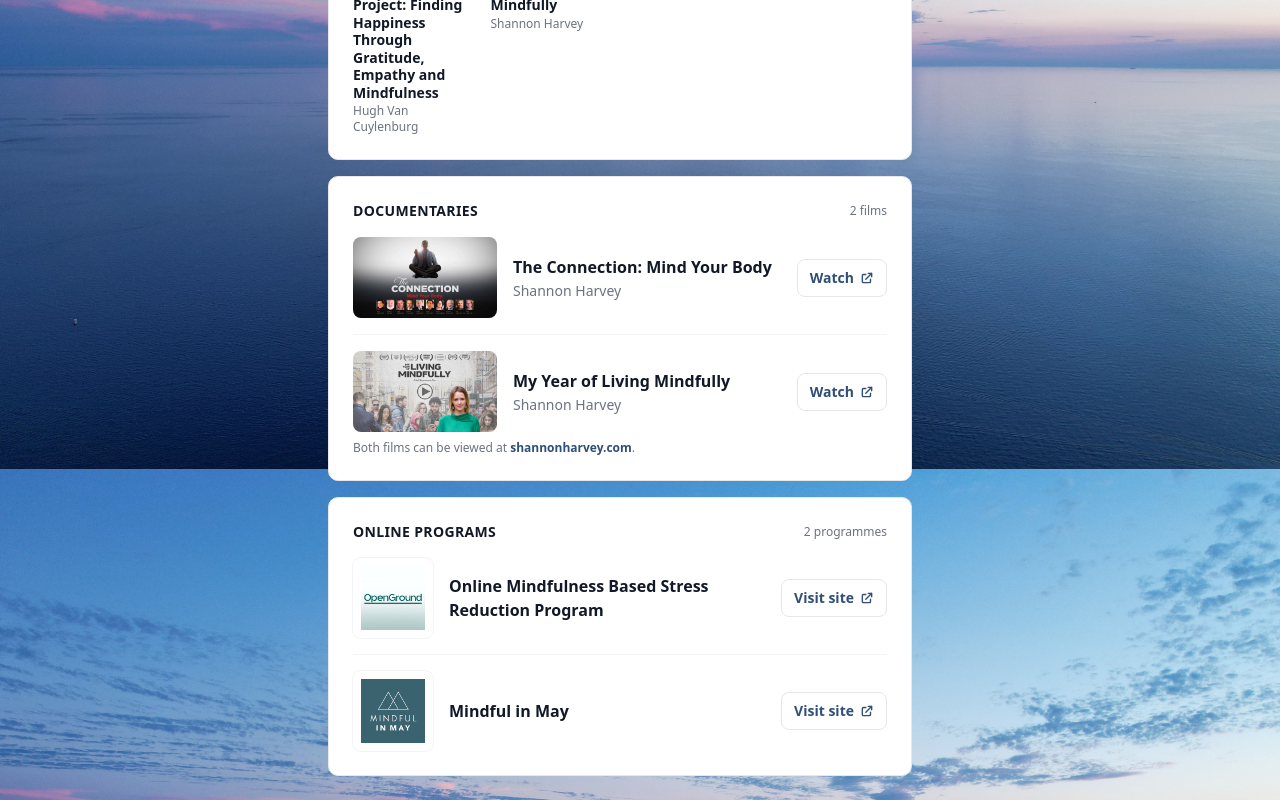
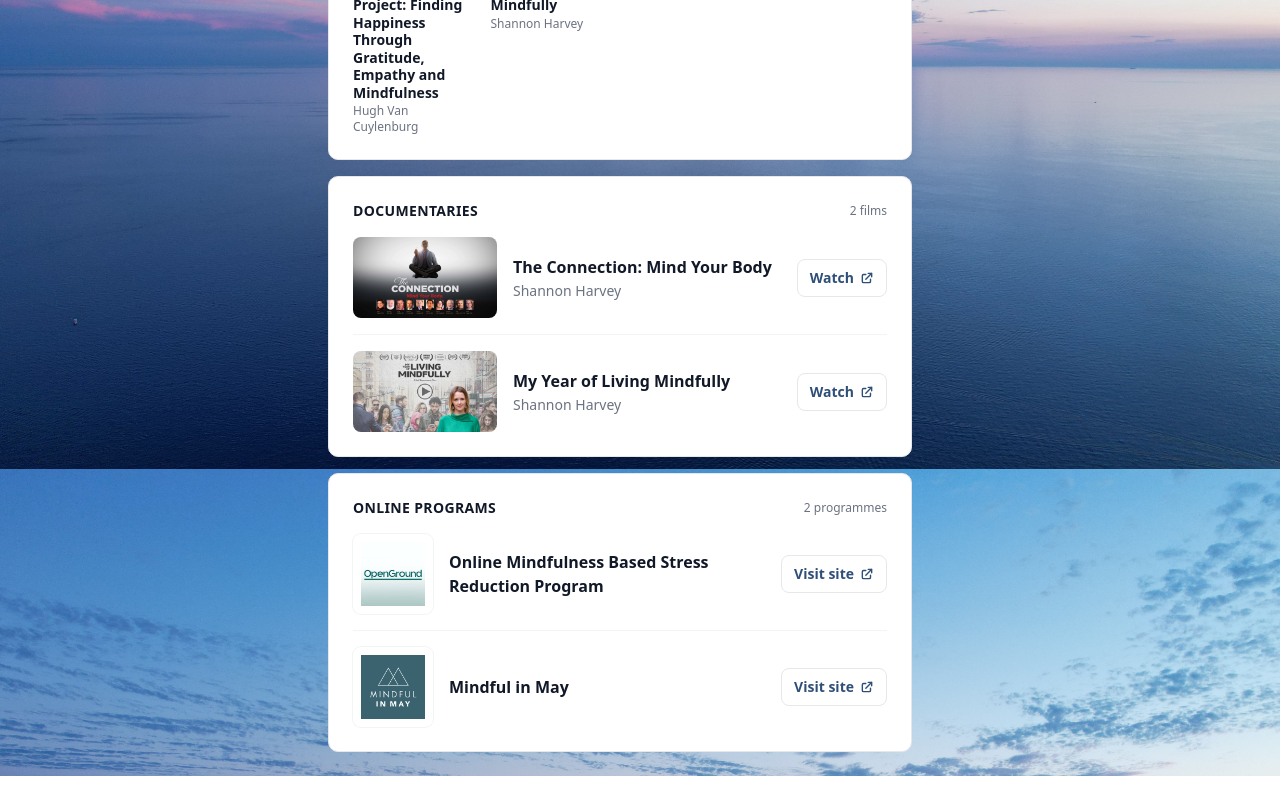
Before and after one commit to KKatariah/rcswa-mindfulness, a Next.js app in the folder client/: page /resources in a window 1280 px wide. Shown: the part 1131-1931 px from the top of the page. After the commit the page ends 1907 px from the top, so only its background shows below. Built offline with nearby package versions, Linux system fonts and the light colour scheme; no server answers.

Commit message:
quick UI update

```diff
--- a/client/src/pages/resources.tsx
+++ b/client/src/pages/resources.tsx
@@ -184,13 +184,6 @@
                   </li>
                 ))}
               </ul>
-              <p className="mt-2 text-xs text-muted">
-                Both films can be viewed at{" "}
-                <a href="https://www.shannonharvey.com/" target="_blank" rel="noopener noreferrer" className="font-semibold text-brand-blue-dark hover:underline">
-                  shannonharvey.com
-                </a>
-                .
-              </p>
             </section>
 
             <section id="online-programs" aria-label="Online programs" className="scroll-mt-6 rounded-[10px] border border-gray-200 bg-white p-5 sm:p-6">
```
